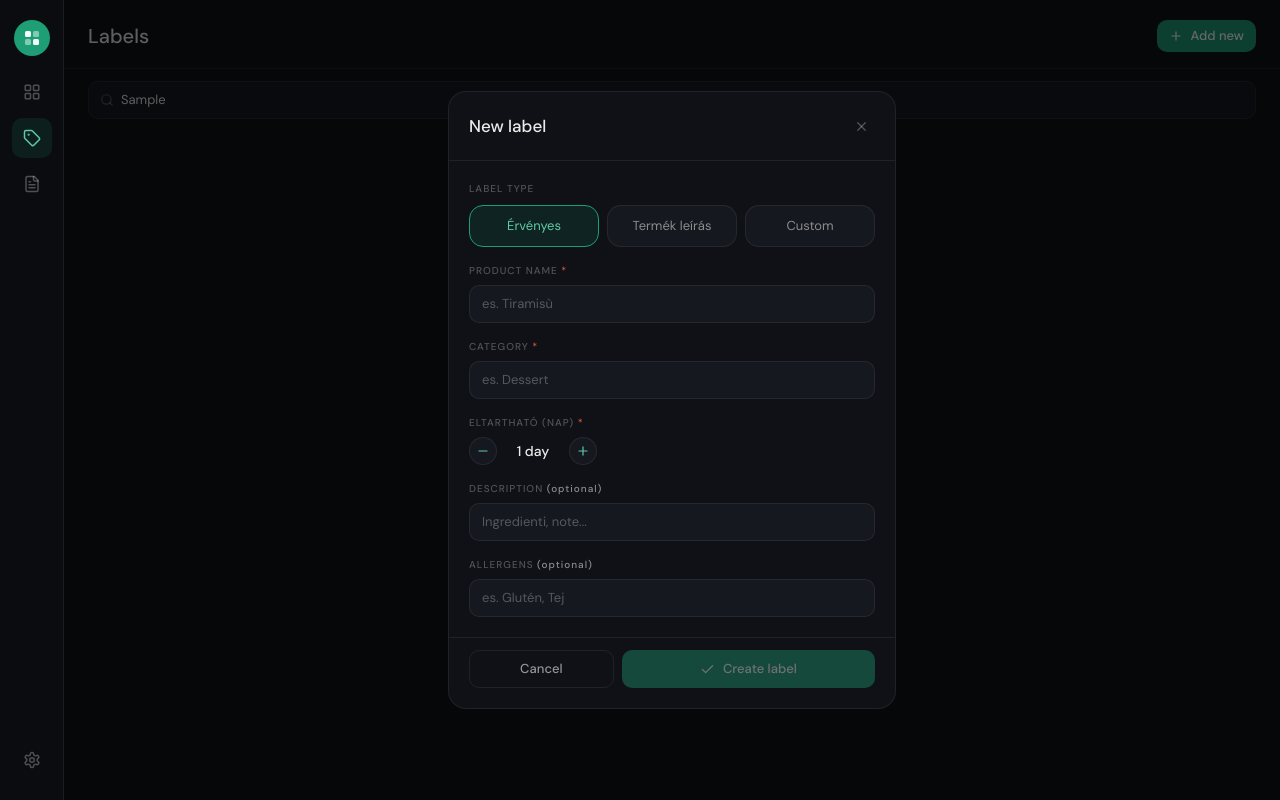
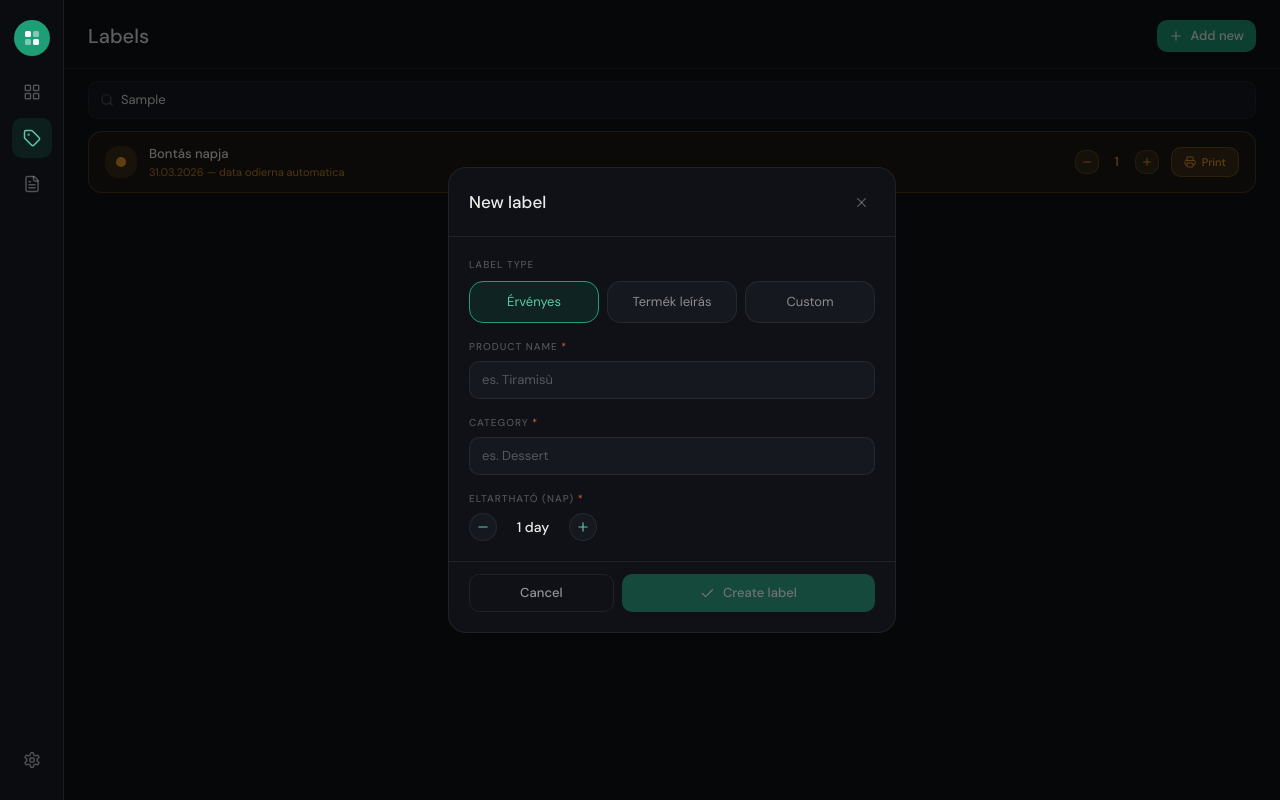
Before and after one commit to matteoshop77-tech/haccp-print, a React (Vite) app: page /labels in a window 1280 px wide. Both pictures are taken after typing "Sample" into the empty fields and a click on the button "Add new". Built offline with nearby package versions, Linux system fonts and the light colour scheme; the HTML template or start-up script is replaced by a standard one.

Commit message:
label form - form dinamico per tipo etichetta

```diff
--- a/src/pages/LabelsPage.tsx
+++ b/src/pages/LabelsPage.tsx
@@ -1,5 +1,6 @@
 import { useState } from "react";
-import { Search, Plus, Pin, Trash2, Pencil, X, Check, Minus } from "lucide-react";
+import { Search, Plus, Pin, Trash2, Pencil, X, Check, Minus, Printer } from "lucide-react";
+import { format } from "date-fns";
 import { useStore } from "@/store/useStore";
 import { t } from "@/lib/i18n";
 import type { LabelTemplate, LabelType, IndustryProfile } from "@/lib/types";
@@ -20,11 +21,55 @@ const typeBg: Record<string, string> = {
   custom:        "bg-violet",
 };
 
+function BontasCard({ onPrint }: { onPrint: (copies: number) => void }) {
+  const today = format(new Date(), "dd.MM.yyyy");
+  const [copies, setCopies] = useState(1);
+  return (
+    <div className="col-span-2 flex items-center justify-between px-4 py-3 rounded-lg border mb-1"
+      style={{ background: "rgba(239,159,39,0.07)", borderColor: "rgba(239,159,39,0.25)" }}>
+      <div className="flex items-center gap-3">
+        <div className="w-8 h-8 rounded-lg flex items-center justify-center"
+          style={{ background: "rgba(239,159,39,0.15)" }}>
+          <div className="w-2.5 h-2.5 rounded-full bg-amber" />
+        </div>
+        <div>
+          <p className="text-sm font-medium" style={{ color: "rgba(255,255,255,0.92)" }}>Bontás napja</p>
+          <p className="text-xs" style={{ color: "rgba(239,159,39,0.8)" }}>{today} — data odierna automatica</p>
+        </div>
+      </div>
+      <div className="flex items-center gap-2">
+        <button
+          onClick={() => setCopies((c) => Math.max(1, c - 1))}
+          className="w-6 h-6 rounded-md flex items-center justify-center transition-colors"
+          style={{ background: "rgba(239,159,39,0.1)", color: "#EF9F27", border: "0.5px solid rgba(239,159,39,0.25)" }}
+        >
+          <Minus size={12} />
+        </button>
+        <span className="text-sm font-medium w-5 text-center tabular-nums" style={{ color: "#EF9F27" }}>
+          {copies}
+        </span>
+        <button
+          onClick={() => setCopies((c) => Math.min(200, c + 1))}
+          className="w-6 h-6 rounded-md flex items-center justify-center transition-colors"
+          style={{ background: "rgba(239,159,39,0.1)", color: "#EF9F27", border: "0.5px solid rgba(239,159,39,0.25)" }}
+        >
+          <Plus size={12} />
+        </button>
+        <button
+          onClick={() => onPrint(copies)}
+          className="flex items-center gap-1.5 py-1.5 px-3 rounded-md text-xs font-medium transition-colors ml-1"
+          style={{ background: "rgba(239,159,39,0.15)", color: "#EF9F27", border: "0.5px solid rgba(239,159,39,0.3)" }}
+        >
+          <Printer size={12} />
+          Print
+        </button>
+      </div>
+    </div>
+  );
+}
+
 function LabelForm({
-  initial,
-  onSave,
-  onCancel,
-  lang,
+  initial, onSave, onCancel, lang,
 }: {
   initial?: LabelTemplate;
   onSave: (data: Omit<LabelTemplate, "id" | "createdAt" | "updatedAt" | "printCount">) => void;
@@ -44,41 +89,40 @@ function LabelForm({
     { value: "custom",        label: "Custom" },
   ];
 
-  const isValid = name.trim() && category.trim() && shelfLife > 0 &&
+  const isValid =
+    type === "custom"
+      ? description.trim().length > 0
+      : name.trim() && category.trim() && shelfLife > 0 &&
         (type !== "termek_leiras" || description.trim());
 
   const handleSubmit = () => {
     if (!isValid) return;
     onSave({
-      name:          name.trim(),
-      category:      category.trim(),
+      name:          type === "custom" ? "Custom" : name.trim(),
+      category:      type === "custom" ? "Custom" : category.trim(),
       type,
-      shelfLifeDays: shelfLife,
+      shelfLifeDays: type === "custom" ? 1 : shelfLife,
       description:   description.trim() || null,
-      allergens:     allergens.trim() || null,
+      allergens:     type === "termek_leiras" ? (allergens.trim() || null) : null,
       profile:       "restaurant" as IndustryProfile,
       pinned:        initial?.pinned ?? false,
     });
   };
 
   return (
-    <div
-      className="absolute inset-0 z-50 flex items-center justify-center"
-      style={{ background: "rgba(0,0,0,0.6)" }}
-    >
+    <div className="absolute inset-0 z-50 flex items-center justify-center"
+      style={{ background: "rgba(0,0,0,0.6)" }}>
       <div className="bg-app-bg border border-app-border rounded-xl w-full max-w-md mx-4 overflow-hidden">
         <div className="flex items-center justify-between p-5 border-b border-app-border">
           <h2 className="text-lg font-medium text-ink-primary">
             {initial ? "Edit label" : "New label"}
           </h2>
-          <button onClick={onCancel} className="nav-item w-7 h-7">
-            <X size={15} />
-          </button>
+          <button onClick={onCancel} className="nav-item w-7 h-7"><X size={15} /></button>
         </div>
 
-        <div className="p-5 flex flex-col gap-4 overflow-y-auto max-h-[70vh]">
+        <div className="p-5 flex flex-col gap-4">
 
-          {/* Tipo — primo campo */}
+          {/* Tipo — sempre visibile */}
           <div>
             <label className="section-label mb-2 block">Label type</label>
             <div className="grid grid-cols-3 gap-2">
@@ -99,36 +143,41 @@ function LabelForm({
             </div>
           </div>
 
-          {/* Nome prodotto */}
+          {/* CUSTOM — solo testo libero */}
+          {type === "custom" && (
             <div>
               <label className="section-label mb-1.5 block">
-              Product name <span className="text-coral normal-case" style={{fontSize:"10px"}}>*</span>
+                Text <span className="text-coral normal-case" style={{ fontSize: "10px" }}>*</span>
               </label>
-            <input
-              className="input"
-              value={name}
-              onChange={(e) => setName(e.target.value)}
-              placeholder="es. Tiramisù"
+              <textarea
+                className="input resize-none"
+                rows={5}
+                value={description}
+                onChange={(e) => setDescription(e.target.value)}
+                placeholder="Scrivi il testo dell'etichetta..."
+                style={{ lineHeight: "1.6" }}
               />
             </div>
+          )}
 
-          {/* Categoria */}
+          {/* ÉRVÉNYES — nome, categoria, giorni */}
+          {type === "ervenyesseg" && (
+            <>
               <div>
                 <label className="section-label mb-1.5 block">
-              Category <span className="text-coral normal-case" style={{fontSize:"10px"}}>*</span>
+                  Product name <span className="text-coral normal-case" style={{ fontSize: "10px" }}>*</span>
                 </label>
-            <input
-              className="input"
-              value={category}
-              onChange={(e) => setCategory(e.target.value)}
-              placeholder="es. Dessert"
-            />
+                <input className="input" value={name} onChange={(e) => setName(e.target.value)} placeholder="es. Tiramisù" />
               </div>
-
-          {/* Shelf life con + e − */}
               <div>
                 <label className="section-label mb-1.5 block">
-              Eltartható (nap) <span className="text-coral normal-case" style={{fontSize:"10px"}}>*</span>
+                  Category <span className="text-coral normal-case" style={{ fontSize: "10px" }}>*</span>
+                </label>
+                <input className="input" value={category} onChange={(e) => setCategory(e.target.value)} placeholder="es. Dessert" />
+              </div>
+              <div>
+                <label className="section-label mb-1.5 block">
+                  Eltartható (nap) <span className="text-coral normal-case" style={{ fontSize: "10px" }}>*</span>
                 </label>
                 <div className="flex items-center gap-3">
                   <button
@@ -152,63 +201,70 @@ function LabelForm({
                   </button>
                 </div>
               </div>
+            </>
+          )}
 
-          {/* Descrizione — obbligatoria per termek_leiras */}
+          {/* TERMÉK LEÍRÁS — tutto */}
+          {type === "termek_leiras" && (
+            <>
               <div>
                 <label className="section-label mb-1.5 block">
-              Description{" "}
-              {type === "termek_leiras"
-                ? <span className="text-coral normal-case" style={{fontSize:"10px"}}>*</span>
-                : <span className="text-ink-secondary normal-case" style={{fontSize:"10px"}}>(optional)</span>
-              }
+                  Product name <span className="text-coral normal-case" style={{ fontSize: "10px" }}>*</span>
                 </label>
-            <input
-              className="input"
-              value={description}
-              onChange={(e) => setDescription(e.target.value)}
-              placeholder="Ingredienti, note..."
-            />
+                <input className="input" value={name} onChange={(e) => setName(e.target.value)} placeholder="es. Panna cotta" />
               </div>
-
-          {/* Allergeni — solo per ervenyesseg e termek_leiras */}
-          {type !== "custom" && (
               <div>
                 <label className="section-label mb-1.5 block">
-                Allergens <span className="text-ink-secondary normal-case" style={{fontSize:"10px"}}>(optional)</span>
+                  Category <span className="text-coral normal-case" style={{ fontSize: "10px" }}>*</span>
                 </label>
-              <input
-                className="input"
-                value={allergens}
-                onChange={(e) => setAllergens(e.target.value)}
-                placeholder="es. Glutén, Tej"
-              />
+                <input className="input" value={category} onChange={(e) => setCategory(e.target.value)} placeholder="es. Dessert" />
               </div>
-          )}
-
-          {/* Custom — testo libero */}
-          {type === "custom" && (
               <div>
                 <label className="section-label mb-1.5 block">
-                Custom text <span className="text-coral normal-case" style={{fontSize:"10px"}}>*</span>
+                  Eltartható (nap) <span className="text-coral normal-case" style={{ fontSize: "10px" }}>*</span>
                 </label>
-              <input
-                className="input"
-                value={description}
-                onChange={(e) => setDescription(e.target.value)}
-                placeholder="Testo libero..."
-              />
+                <div className="flex items-center gap-3">
+                  <button
+                    onClick={() => setShelfLife((d) => Math.max(1, d - 1))}
+                    className="w-7 h-7 rounded-lg bg-app-surface border border-app-border
+                               flex items-center justify-center text-brand-light
+                               hover:border-brand hover:bg-brand-muted transition-colors flex-shrink-0"
+                  >
+                    <Minus size={14} />
+                  </button>
+                  <span className="text-base font-medium text-ink-primary w-12 text-center tabular-nums">
+                    {shelfLife} {shelfLife === 1 ? "day" : "days"}
+                  </span>
+                  <button
+                    onClick={() => setShelfLife((d) => Math.min(365, d + 1))}
+                    className="w-7 h-7 rounded-lg bg-app-surface border border-app-border
+                               flex items-center justify-center text-brand-light
+                               hover:border-brand hover:bg-brand-muted transition-colors flex-shrink-0"
+                  >
+                    <Plus size={14} />
+                  </button>
                 </div>
+              </div>
+              <div>
+                <label className="section-label mb-1.5 block">
+                  Description <span className="text-coral normal-case" style={{ fontSize: "10px" }}>*</span>
+                </label>
+                <input className="input" value={description} onChange={(e) => setDescription(e.target.value)} placeholder="Ingredienti, note..." />
+              </div>
+              <div>
+                <label className="section-label mb-1.5 block">
+                  Allergens <span className="text-ink-secondary normal-case" style={{ fontSize: "10px" }}>(optional)</span>
+                </label>
+                <input className="input" value={allergens} onChange={(e) => setAllergens(e.target.value)} placeholder="es. Glutén, Tej" />
+              </div>
+            </>
           )}
 
         </div>
 
         <div className="flex gap-2 px-5 pb-5 pt-3 border-t border-app-border">
           <button onClick={onCancel} className="btn-ghost flex-1">Cancel</button>
-          <button
-            onClick={handleSubmit}
-            disabled={!isValid}
-            className="btn-primary flex-[2]"
-          >
+          <button onClick={handleSubmit} disabled={!isValid} className="btn-primary flex-[2]">
             <Check size={15} />
             {initial ? "Save changes" : "Create label"}
           </button>
@@ -217,14 +273,8 @@ function LabelForm({
     </div>
   );
 }
-
 function LabelCard({
-  template,
-  lang,
-  onPrint,
-  onPin,
-  onDelete,
-  onEdit,
+  template, lang, onPrint, onPin, onDelete, onEdit,
 }: {
   template: LabelTemplate;
   lang: "en" | "hu";
@@ -237,7 +287,7 @@ function LabelCard({
     <div className="card p-4 flex flex-col gap-3 group relative">
       <div className="flex items-start justify-between">
         <div className="flex items-center gap-2.5">
-          <div className={clsx("w-8 h-8 rounded-lg flex items-center justify-center", typeBg[template.type], "opacity-15")}>
+          <div className={clsx("w-8 h-8 rounded-lg flex items-center justify-center opacity-15", typeBg[template.type])}>
             <div className={clsx("w-2.5 h-2.5 rounded-full", typeColor[template.type])} />
           </div>
           <div className="min-w-0">
@@ -254,23 +304,20 @@ function LabelCard({
                 ? "text-brand-light bg-brand-muted"
                 : "text-ink-muted hover:text-ink-secondary hover:bg-white/5 opacity-0 group-hover:opacity-100"
             )}
-            title={template.pinned ? "Unpin" : "Pin to home"}
           >
             <Pin size={13} />
           </button>
           <button
             onClick={() => onEdit(template)}
             className="flex items-center justify-center w-7 h-7 rounded-md text-ink-muted
-                       hover:text-ink-secondary hover:bg-white/5 transition-colors
-                       opacity-0 group-hover:opacity-100"
+                       hover:text-ink-secondary hover:bg-white/5 transition-colors opacity-0 group-hover:opacity-100"
           >
             <Pencil size={13} />
           </button>
           <button
             onClick={() => onDelete(template.id)}
             className="flex items-center justify-center w-7 h-7 rounded-md text-ink-muted
-                       hover:text-coral hover:bg-coral/10 transition-colors
-                       opacity-0 group-hover:opacity-100"
+                       hover:text-coral transition-colors opacity-0 group-hover:opacity-100"
           >
             <Trash2 size={13} />
           </button>
@@ -300,11 +347,14 @@ export default function LabelsPage() {
   const deleteTemplate = useStore((s) => s.deleteTemplate);
   const addTemplate    = useStore((s) => s.addTemplate);
   const updateTemplate = useStore((s) => s.updateTemplate);
+  const addPrintJob    = useStore((s) => s.addPrintJob);
+  const settings       = useStore((s) => s.settings);
 
-  const [search,     setSearch]     = useState("");
-  const [selected,   setSelected]   = useState<LabelTemplate | null>(null);
-  const [showForm,   setShowForm]   = useState(false);
-  const [editTarget, setEditTarget] = useState<LabelTemplate | null>(null);
+  const [search,        setSearch]        = useState("");
+  const [selected,      setSelected]      = useState<LabelTemplate | null>(null);
+  const [showForm,      setShowForm]      = useState(false);
+  const [editTarget,    setEditTarget]    = useState<LabelTemplate | null>(null);
+  const [bontasPrinted, setBontasPrinted] = useState(false);
 
   const filtered = templates.filter((tmpl) =>
     tmpl.name.toLowerCase().includes(search.toLowerCase()) ||
@@ -320,6 +370,23 @@ export default function LabelsPage() {
     if (!editTarget) return;
     updateTemplate(editTarget.id, data);
     setEditTarget(null);
+  };
+
+  const handleBontasPrint = (copies: number) => {
+    const today = format(new Date(), "yyyy-MM-dd");
+    if (settings.haccpLogEnabled) {
+      addPrintJob({
+        templateId:   "bontas-fixed",
+        templateName: "Bontás napja",
+        labelType:    "bontas",
+        copies,
+        preparedDate: today,
+        expiryDate:   today,
+        operatorName: settings.operatorName || null,
+      });
+    }
+    setBontasPrinted(true);
+    setTimeout(() => setBontasPrinted(false), 2000);
   };
 
   return (
@@ -346,11 +413,14 @@ export default function LabelsPage() {
       </div>
 
       <div className="flex-1 overflow-y-auto px-6 pb-6">
+        <div className="grid grid-cols-2 gap-3">
+          <BontasCard onPrint={handleBontasPrint} />
           {filtered.length === 0 ? (
-          <p className="text-sm text-center py-12" style={{ color: "rgba(255,255,255,0.28)" }}>No labels found.</p>
+            <div className="col-span-2 text-sm text-center py-8" style={{ color: "rgba(255,255,255,0.28)" }}>
+              No labels found.
+            </div>
           ) : (
-          <div className="grid grid-cols-2 gap-3">
-            {filtered.map((tmpl) => (
+            filtered.map((tmpl) => (
               <LabelCard
                 key={tmpl.id}
                 template={tmpl}
@@ -360,7 +430,14 @@ export default function LabelsPage() {
                 onDelete={deleteTemplate}
                 onEdit={setEditTarget}
               />
-            ))}
+            ))
+          )}
+        </div>
+
+        {bontasPrinted && (
+          <div className="fixed bottom-6 left-1/2 -translate-x-1/2 px-4 py-2 rounded-lg text-sm font-medium"
+            style={{ background: "rgba(239,159,39,0.15)", color: "#EF9F27", border: "0.5px solid rgba(239,159,39,0.3)" }}>
+            Bontás printed ✓
           </div>
         )}
       </div>
```
Lines whose indentation alone changed are shown as unchanged.
